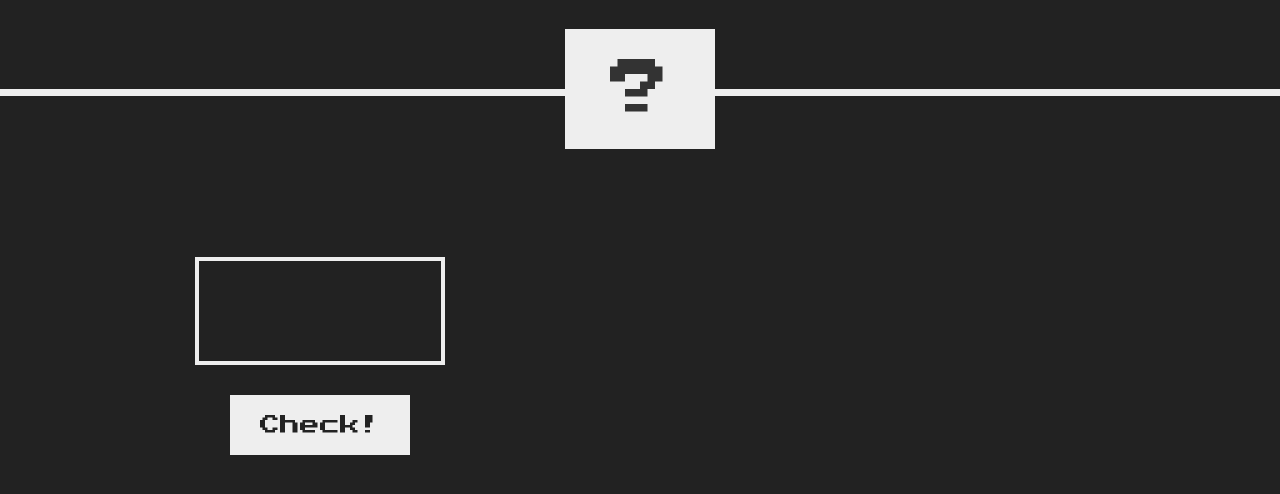
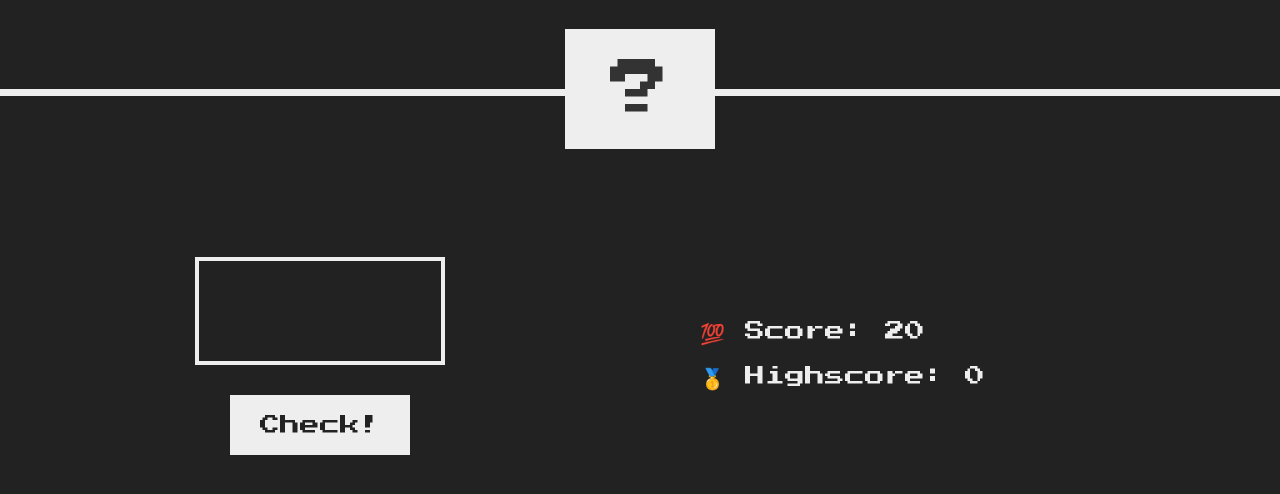
Before and after one commit to brooklyn5991/guessgame, a plain HTML site: page index.html in a window 1280 px wide. Shown: the part 184-678 px from the top of the page. Drawn offline with Linux system fonts and the light colour scheme.

Commit message:
Update index.html

```diff
--- a/index.html
+++ b/index.html
@@ -20,11 +20,11 @@
         <button class="btn check">Check!</button>
       </section>
       <section class="right">
-<!--         <p class="message">Start guessing...</p> -->
-        <!-- <p class="label-score">💯 Score: <span class="score">20</span></p>
+        <!-- <p class="message">Start guessing...</p> -->
+        <p class="label-score">💯 Score: <span class="score">20</span></p>
         <p class="label-highscore">
           🥇 Highscore: <span class="highscore">0</span>
-        </p> -->
+        </p>
       </section>
     </main>
     <script src="script.js"></script>
```
